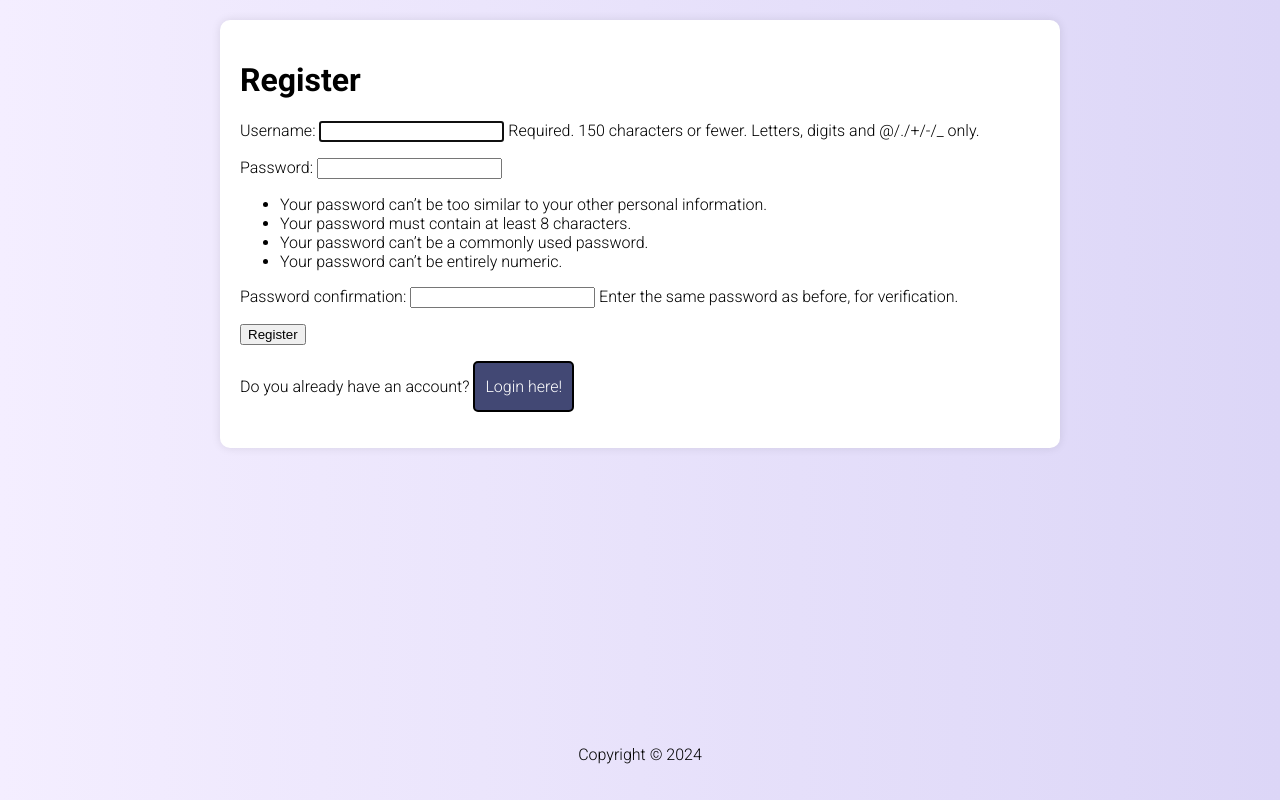
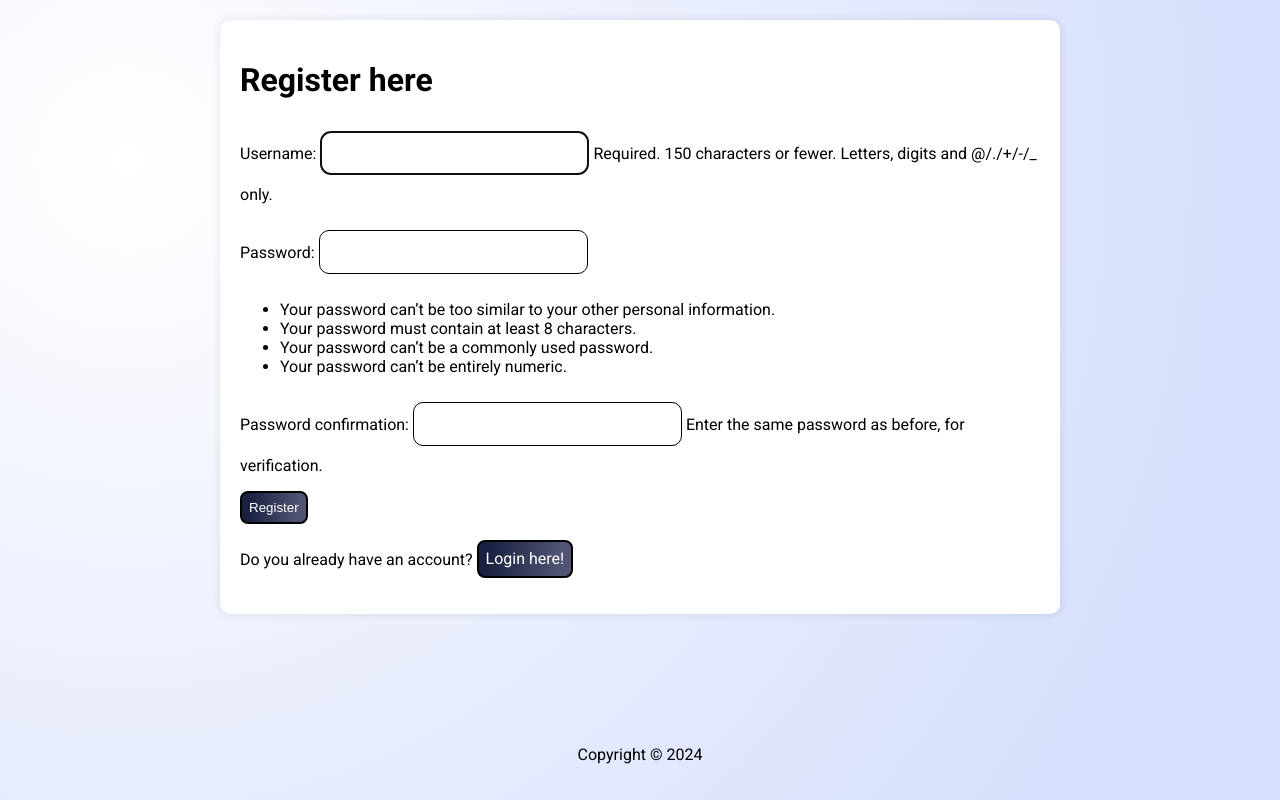
Before and after one commit to markohautala/django-auth-crud-app, a Django app: page /register/ in a window 1280 px wide. Run offline with Django 4.2, Linux system fonts and the light colour scheme.

Commit message:
Update form labels and button styling in task_form.html

```diff
--- a/base/templates/base/login.html
+++ b/base/templates/base/login.html
@@ -2,12 +2,12 @@
 
 {% block content %}
 
-<h1> Login in here</h1>
+<h1> Login here</h1>
 
 <form method="POST">
     {% csrf_token %} <!-- This is a security feature to prevent Cross Site Request Forgery (CSRF) attacks -->
     {{ form.as_p }} <!-- This is a Django template tag that renders the form fields as paragraphs -->
-    <input value="Login" type="submit"></input>
+    <input value="Login" type="submit" class="form-input-button"></input>
 
 
 </form>
--- a/base/templates/base/main.html
+++ b/base/templates/base/main.html
@@ -9,7 +9,10 @@
       href="https://fonts.googleapis.com/css2?family=Roboto:ital,wght@0,100;0,300;0,400;0,500;0,700;0,900;1,100;1,300;1,400;1,500;1,700;1,900&display=swap"
       rel="stylesheet"
     />
-    <link rel="stylesheet" href="https://fonts.googleapis.com/css2?family=Material+Symbols+Outlined:opsz,wght,FILL,GRAD@20..48,100..700,0..1,-50..200" />
+    <link
+      rel="stylesheet"
+      href="https://fonts.googleapis.com/css2?family=Material+Symbols+Outlined:opsz,wght,FILL,GRAD@20..48,100..700,0..1,-50..200"
+    />
     <title>To-do Application</title>
 
     <style>
@@ -17,13 +20,14 @@
         display: flex;
         min-height: 100vh;
         flex-direction: column;
-        background: linear-gradient(
-          to right,
-          #f4eeff,
-          #dcd6f7
-        ); /* Gradient from orange to red */
+        background-image: radial-gradient(
+          circle farthest-corner at 10% 20%,
+          rgba(215, 223, 252, 1) 0%,
+          rgba(255, 255, 255, 1) 0%,
+          rgba(215, 223, 252, 1) 84%
+        );
         font-family: "Roboto", sans-serif;
-        font-weight: 300;
+        font-weight: 400;
         margin: 0;
         padding: 0;
       }
@@ -52,8 +56,10 @@
         padding: 20px;
       }
 
-      th, tr, td {
-        padding: 14px;
+      th,
+      tr,
+      td {
+        padding: 8px;
       }
 
       h1,
@@ -66,36 +72,68 @@
       }
 
       /* Styling for all anchor tags */
-
       a {
         border: 2px solid #000000;
-        padding: 10px;
-        border-radius: 5px;
-        height: 27px;
+        padding: 7px;
+        border-radius: 8px;
+        height: 20px;
         text-decoration: none;
         align-items: center;
         display: inline-flex;
         color: #fff;
-        background-color: #424874;
+        background-image: linear-gradient( 94.3deg,  rgba(26,33,64,1) 10.9%, rgba(81,84,115,1) 87.1% );
       }
 
-      a:hover {
-        background-color: #A6B1E1;
+      /* Styling for from-inputs tags when hovered */
+      .form-input-button {
+        border: 2px solid #000000;
+        padding: 7px;
+        border-radius: 8px;
+        text-decoration: none;
+        align-items: center;
+        display: inline-flex;
+        color: #fff;
+        background-image: linear-gradient( 94.3deg,  rgba(26,33,64,1) 10.9%, rgba(81,84,115,1) 87.1% );
+      }
+
+      a:hover,
+      .form-input-button:hover {
+        background-image: radial-gradient( circle 1224px at 10.6% 8.8%,  rgba(255,255,255,1) 0%, rgba(153,202,251,1) 100.2% );
+        color: black;
       }
 
       .checkbox-icon {
         font-size: 35px;
-        color: green;
+        color: rgb(62, 235, 157);
       }
 
-      .task-row {
-        display: inline-flex;
+      tr.task-row {
+        display: flex;
         align-items: center;
       }
 
+      strong.title-text {
+        font-size: 20px;
+        margin-left: 10px;
+      }
+
       .title-text {
-        font-size: 20px;
-        padding-bottom: 30px;
+        font-size: 26px;
+      }
+
+      .table-data-row {
+        display: flex;
+        align-items: center;
+      }
+
+      #id_username, #id_password, #id_password1, #id_password2 {
+        padding: 10px;
+        margin: 10px 0;
+        font-size: larger;
+        display: inline-block;
+        border: 1px solid #000000;
+        box-sizing: border-box;
+        border-radius: 10px;
       }
 
       footer {
@@ -110,7 +148,7 @@
       {% block content %} {% endblock content %}
     </div>
 
-<!--This code gives a cpyright symbol with a year that automatically updates every year-->
+    <!--This code gives a cpyright symbol with a year that automatically updates every year-->
     <footer>
       <p class="copyright">Copyright &copy; <span id="copyright"></span></p>
     </footer>
--- a/base/templates/base/register.html
+++ b/base/templates/base/register.html
@@ -2,12 +2,12 @@
 
 {% block content %}
 
-<h1> Register</h1>
+<h1> Register here</h1>
 
 <form method="POST">
     {% csrf_token %} <!-- This is a security feature to prevent Cross Site Request Forgery (CSRF) attacks -->
     {{ form.as_p }} <!-- This is a Django template tag that renders the form fields as paragraphs -->
-    <input value="Register" type="submit"></input>
+    <input value="Register" type="submit" class="form-input-button"></input>
 
 
 </form>
--- a/base/templates/base/task_form.html
+++ b/base/templates/base/task_form.html
@@ -2,13 +2,13 @@
 
 {% block content %}
 
-<h3>task form </h3>
+<h2>Create a new task</h2>
 <a href="{% url 'tasks' %}">Go back to all tasks</a>
 
 <form method="POST" action="">
     {% csrf_token %}
     {{ form.as_p }}
-    <input type="submit" value="Submit">
+    <input type="submit" value="Submit" class="form-input-button">
 </form>
 
 {% endblock content %}
```
Also changed, not shown: base/templates/base/task_list.html (+3 -16 lines), db.sqlite3.
